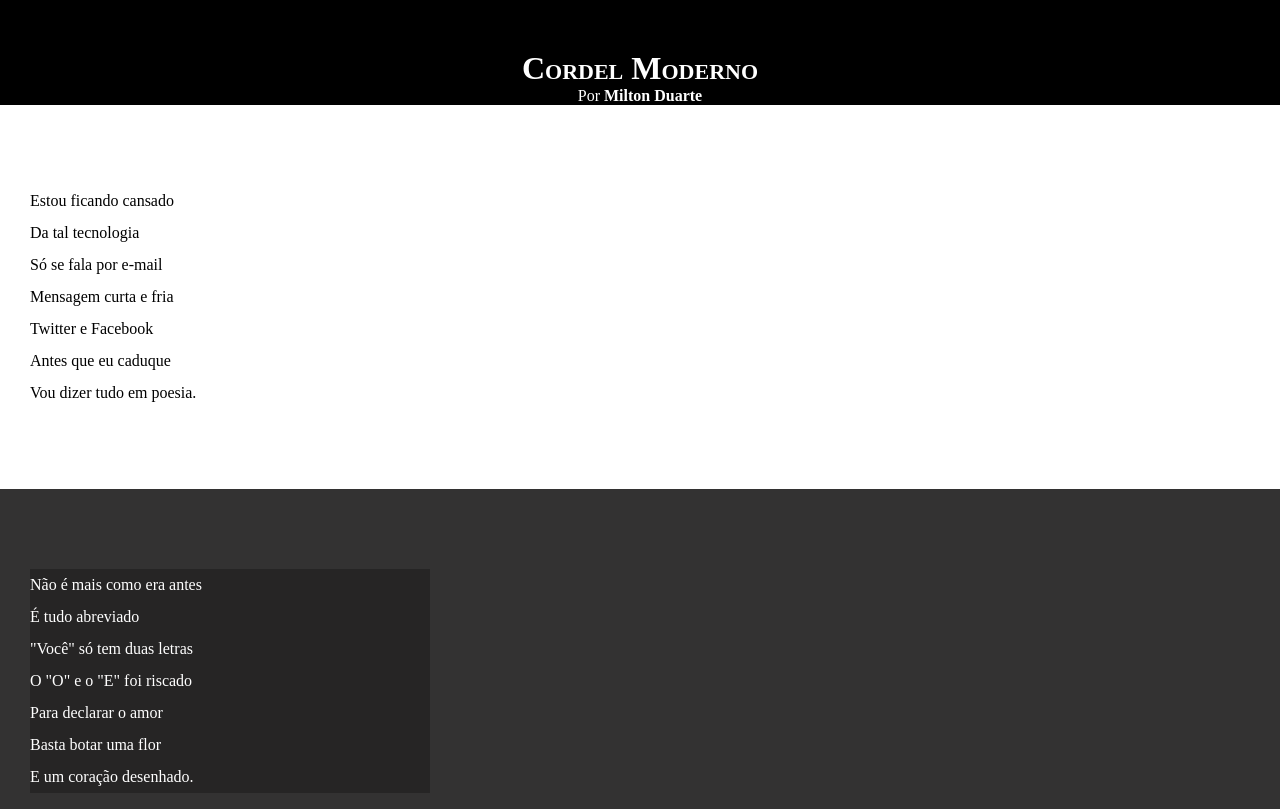
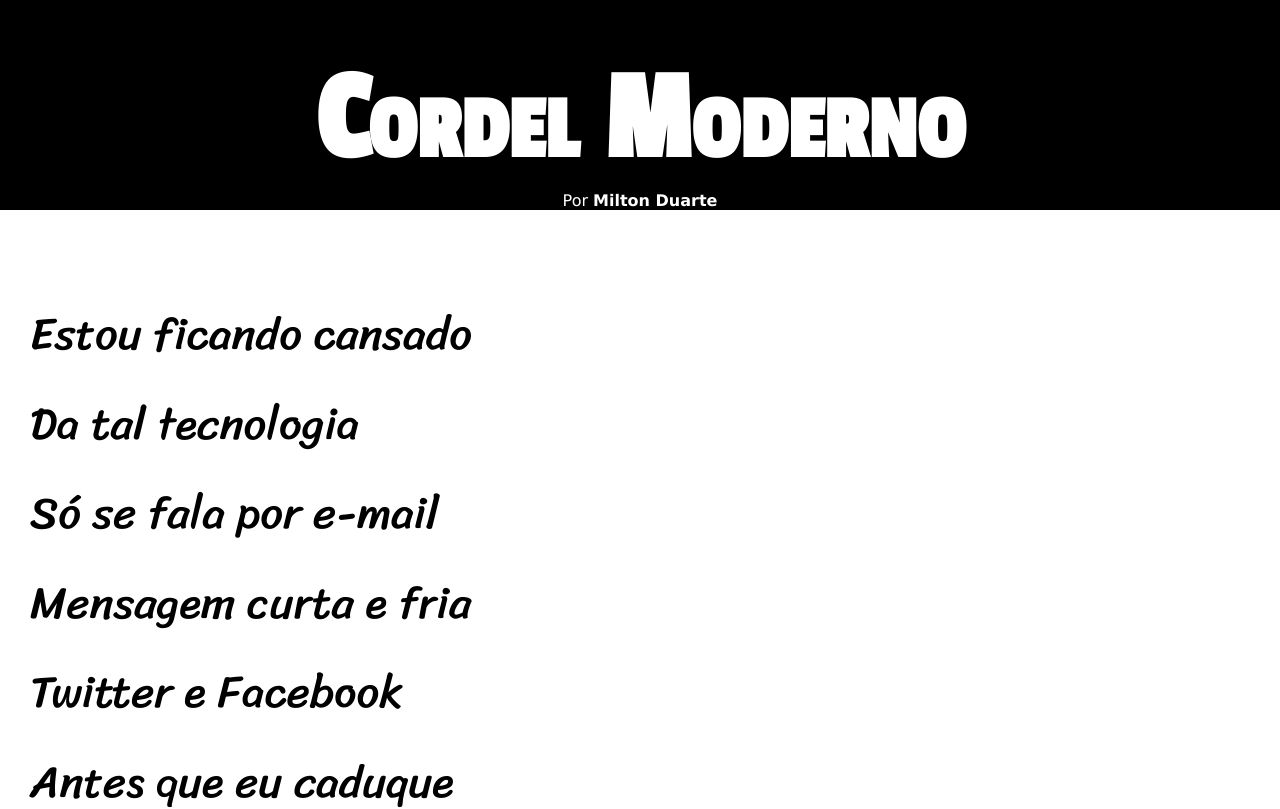
Before and after one commit to LEonardoBalarine/Exercicios, a plain HTML site: page Desafio 12/index.html in a window 1280 px wide. Shown: the top 809 px of the page. Drawn offline with Linux system fonts and the light colour scheme.

Commit message:
atualização de styles desafio

```diff
--- a/Desafio 12/style.css
+++ b/Desafio 12/style.css
@@ -1,4 +1,13 @@
 @charset "UTF-8";
+
+@import url('https://fonts.googleapis.com/css2?family=Passion+One&display=swap');
+@import url('https://fonts.googleapis.com/css2?family=Sriracha&display=swap');
+
+:root{
+    --fonte1: verdana,geneva , tahoma , sans-serif;
+    --fonte2:'Passion One', cursive;
+    --fonte3:'Sriracha', cursive;
+}
 
 *{
     margin: 0px;
@@ -7,6 +16,7 @@
 html, body{
     min-height: 100vh;
     background-color: darkgray;
+    font-family: var(--fonte1);
 }
 header{
     background-color: black;
@@ -16,6 +26,8 @@ header{
 header h1{
     padding-top: 50px;
     font-variant: small-caps;
+    font-family: var(--fonte2);
+    font-size: 10vw;
 
 }
 header p{
@@ -35,6 +47,8 @@ section{
     padding-bottom: 10vh;
     line-height: 2em;
     padding-left: 30px;
+    font-family: var(--fonte3);
+    font-size:3.5vw;
 }
 section.normal{
     background-color: white;
@@ -45,7 +59,8 @@ section.imagem{
     color: white;
 }
 section.imagem p{
-    width: 400px;
+    display: inline-block;
+    padding: 5px;
     background-color: rgba(0, 0, 0, 0.255);
 }
 footer{
```
